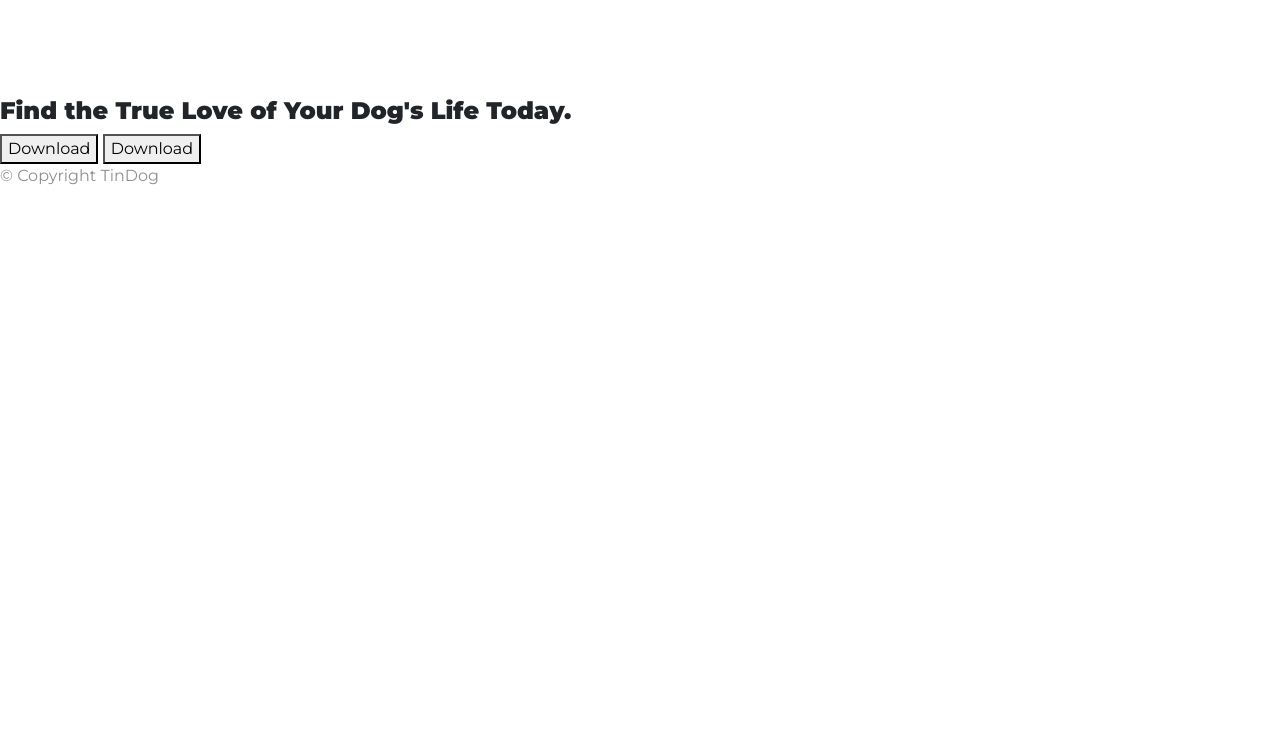
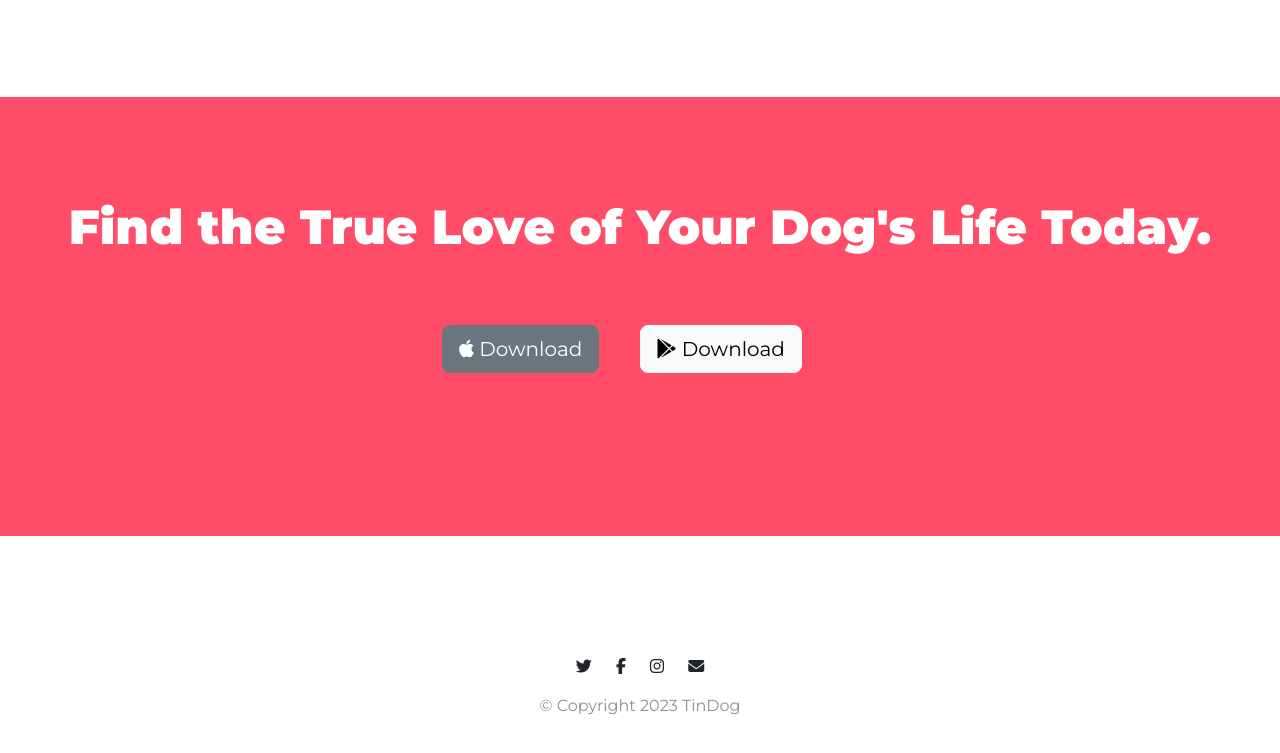
Before and after one commit to JoseFerreira1995/TinDog, a plain HTML site: page index.html in a window 1280 px wide. Shown: the part 2624-3377 px from the top of the page. Before the commit the page ends 2828 px from the top, so only its background shows below. Drawn offline with nearby package versions, Linux system fonts and the light colour scheme.

Commit message:
Add: footer and nav href buttons

```diff
--- a/css/styles.css
+++ b/css/styles.css
@@ -144,6 +144,37 @@
     padding: 3% 2%;
 }
 
+/* Call to action */
+
+#cta {
+    background-color:#ff4c68;
+    padding: 8% 3%;
+    text-align: center;
+}
+
+.cta-h3 {
+    font-family: 'Montserrat', sans-serif;
+    font-size: 3rem;
+    font-weight: 900;
+    color: #fff;
+}
+
+/* Footer */
+
+#footer {
+    padding: 8% 3%;
+    text-align: center;
+}
+
+.footer-icon {
+    margin: 20px 10px;
+}
+
+.footer-icon:hover {
+    color: #ef8172;
+}
+
+
 @media (max-width: 1020px) {
 
     #title{
--- a/index.html
+++ b/index.html
@@ -50,13 +50,13 @@
             <div class="collapse navbar-collapse" id="navbarSupportedContent">
               <ul class="navbar-nav ms-auto mb-2 mb-lg-0">
                 <li class="nav-item">
-                  <a class="nav-link" href="#">Contact</a>
+                  <a class="nav-link" href="#footer">Contact</a>
                 </li>
                 <li class="nav-item">
-                  <a class="nav-link" href="#">Pricing</a>
+                  <a class="nav-link" href="#pricing">Pricing</a>
                 </li>
                 <li class="nav-item">
-                  <a class="nav-link" href="#">Download</a>
+                  <a class="nav-link" href="#cta">Download</a>
                 </li>
               </ul>
             </div>
@@ -212,15 +212,19 @@
     <!-- Call to Action -->
 
     <section id="cta">
-      <h3>Find the True Love of Your Dog's Life Today.</h3>
-      <button type="button">Download</button>
-      <button type="button">Download</button>
+      <h3 class="cta-h3">Find the True Love of Your Dog's Life Today.</h3>
+      <button class="btn btn-secondary btn-lg download-button" type="button"><i class="fa-brands fa-apple"></i> Download</button>
+      <button class="btn btn-light btn-lg download-button" type="button"><i class="fa-brands fa-google-play"></i> Download</button>
     </section>
 
     <!-- Footer -->
 
     <footer id="footer">
-      <p>© Copyright TinDog</p>
+      <i class="footer-icon fa-brands fa-twitter"></i>
+      <i class="footer-icon fa-brands fa-facebook-f"></i>
+      <i class="footer-icon fa-brands fa-instagram"></i>
+      <i class="footer-icon fa-solid fa-envelope"></i>
+      <p>© Copyright 2023 TinDog</p>
     </footer>
   </body>
 </html>
```
Also changed, not shown: 1 other file.
